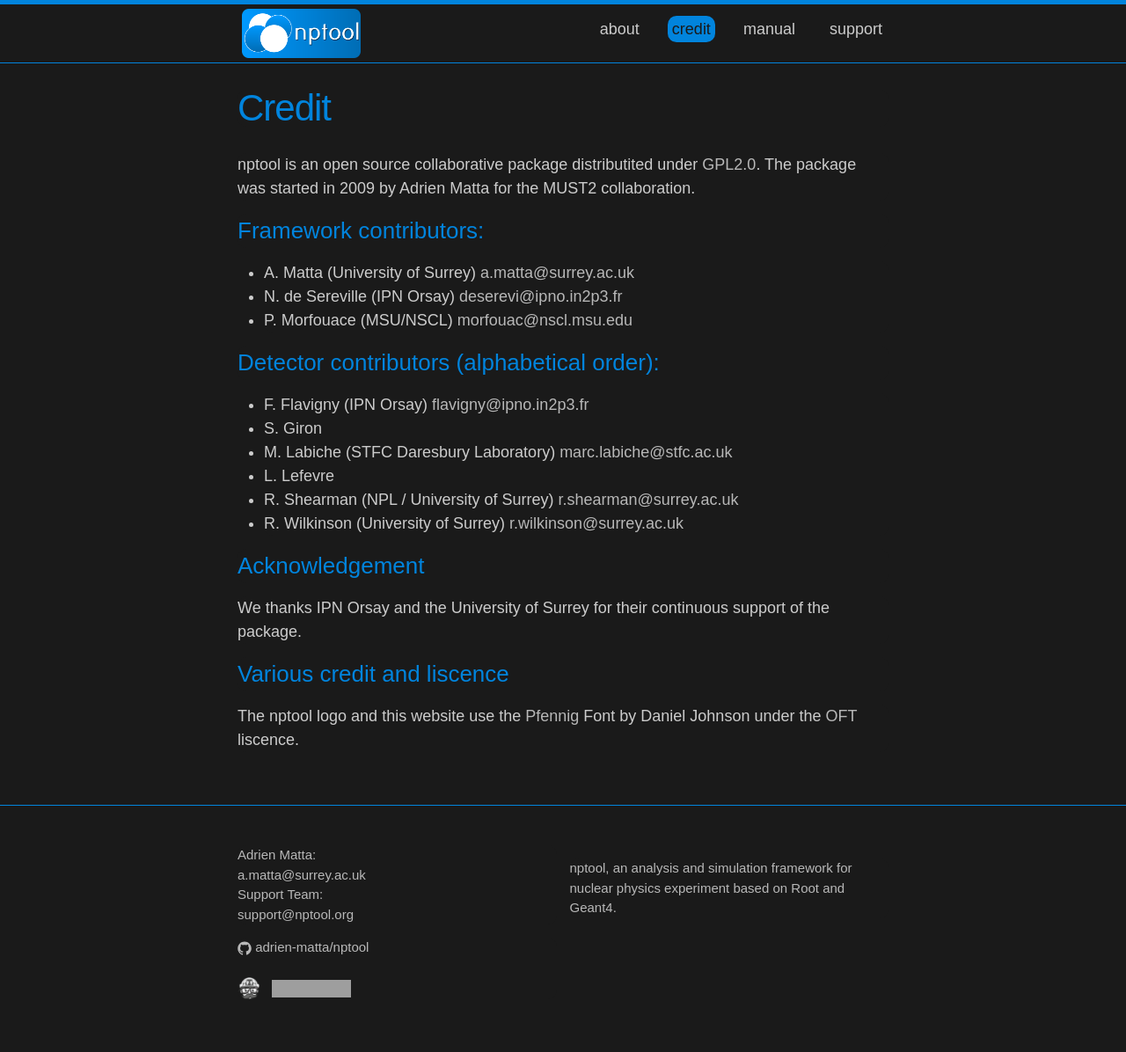
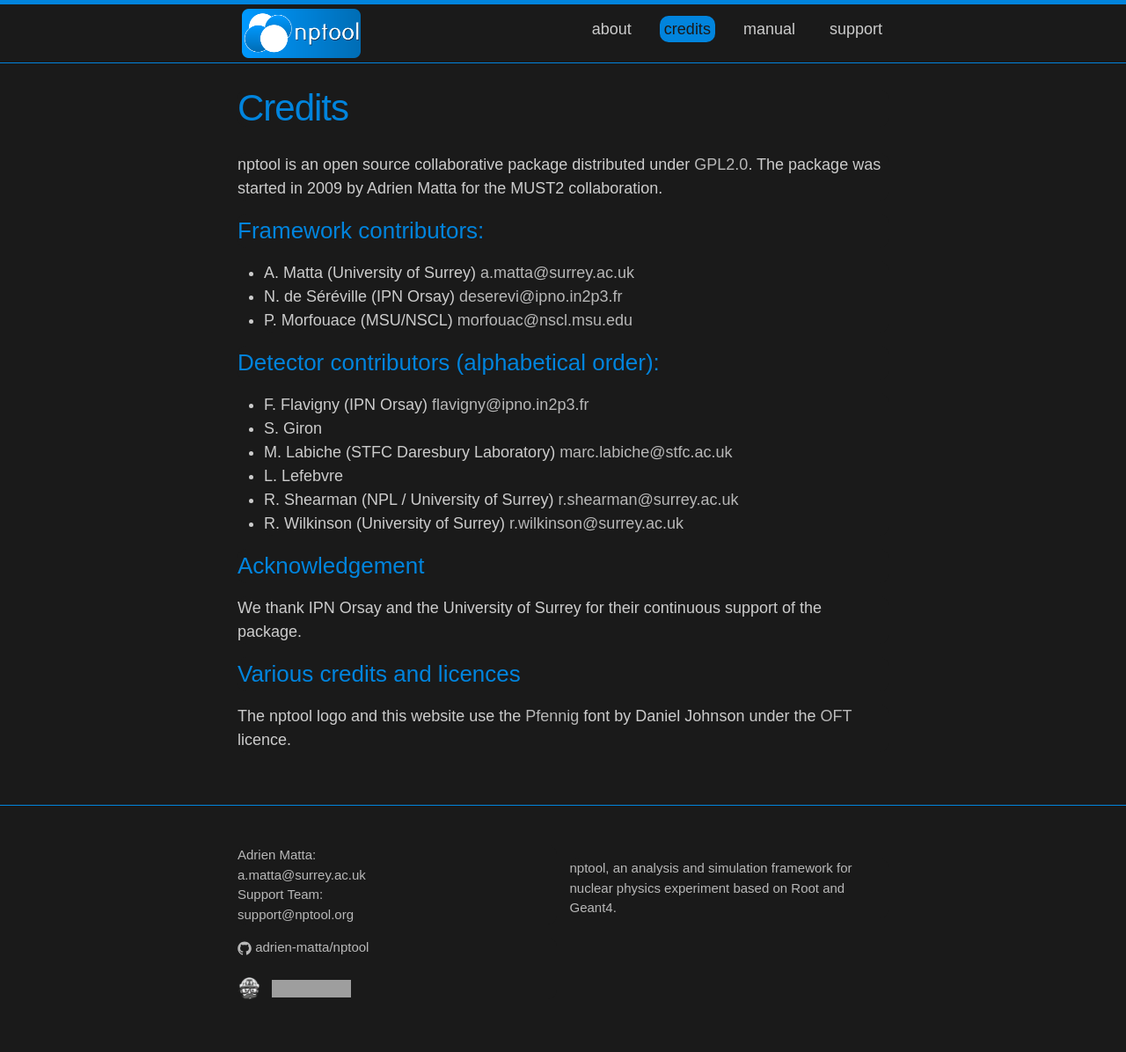
Before and after one commit to adrien-matta/nptool, a Jekyll site: the page built from credit.md, in a window 1280 px wide. Shown: the whole page at 88% size. Built offline with Jekyll 4.4.1, drawn with Linux system fonts in a browser that asks for light colours; some web fonts are replaced; grey boxes are pictures that could not be loaded.

Commit message:
+ correct typos

```diff
--- a/credit.md
+++ b/credit.md
@@ -1,17 +1,17 @@
 ---
 layout: manual
-title: Credit
-permalink: /credit/
+title: Credits
+permalink: /credits/
 show_in_nav: true
 ---
 
-nptool is an open source collaborative package distributited under [GPL2.0][gpl2].
+nptool is an open source collaborative package distributed under [GPL2.0][gpl2].
 The package was started in 2009 by Adrien Matta for the MUST2 collaboration.
 
 ### Framework contributors:
 
 * A. Matta (University of Surrey) <mailto:a.matta@surrey.ac.uk>
-* N. de Sereville (IPN Orsay) <mailto:deserevi@ipno.in2p3.fr>
+* N. de Séréville (IPN Orsay) <mailto:deserevi@ipno.in2p3.fr>
 * P. Morfouace (MSU/NSCL) <mailto:morfouac@nscl.msu.edu>
 
 ### Detector contributors (alphabetical order):
@@ -19,16 +19,16 @@ The package was started in 2009 by Adrien Matta for the MUST2 collaboration.
 * F. Flavigny (IPN Orsay) <mailto:flavigny@ipno.in2p3.fr>
 * S. Giron
 * M. Labiche (STFC Daresbury Laboratory) <mailto:marc.labiche@stfc.ac.uk>
-* L. Lefevre
+* L. Lefebvre
 * R. Shearman (NPL / University of Surrey) <mailto:r.shearman@surrey.ac.uk>
 * R. Wilkinson (University of Surrey) <mailto:r.wilkinson@surrey.ac.uk>
 
 ### Acknowledgement
-We thanks IPN Orsay and the University of Surrey for their continuous support of the package.
+We thank IPN Orsay and the University of Surrey for their continuous support of the package.
 
-### Various credit and liscence
+### Various credits and licences
 
-The nptool logo and this website use the [Pfennig][pfennig] Font  by Daniel Johnson under the [OFT][oft] liscence.
+The nptool logo and this website use the [Pfennig][pfennig] font by Daniel Johnson under the [OFT][oft] licence.
 
 [oft]: http://scripts.sil.org/cms/scripts/page.php?site_id=nrsi&id=OFL
 [pfennig]: http://openfontlibrary.org/en/font/pfennig
```
Also changed, not shown: about.md (+0 -1 lines).
